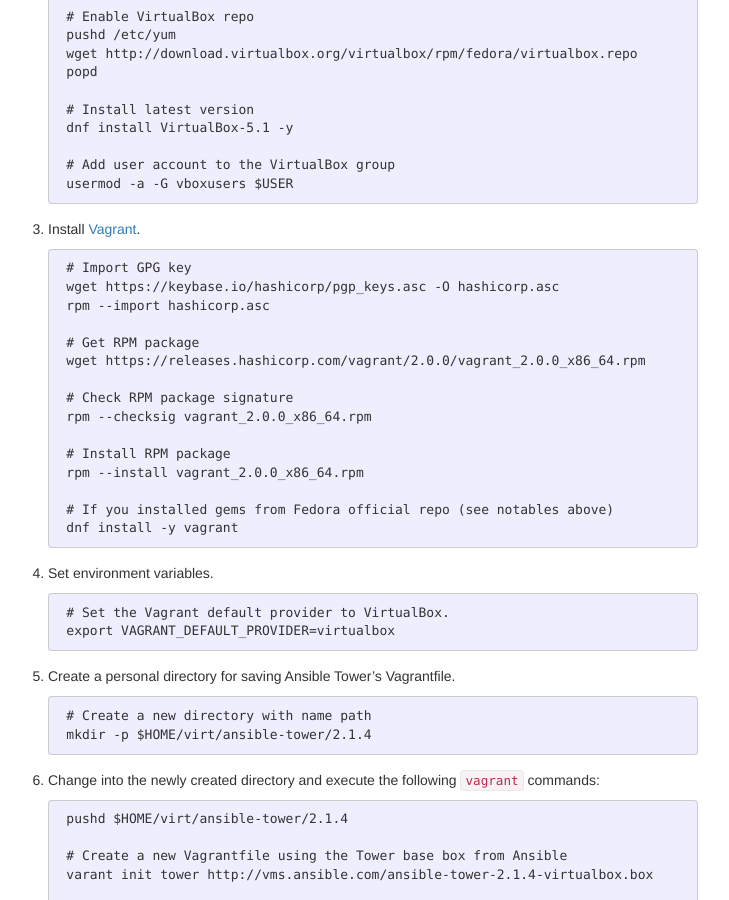
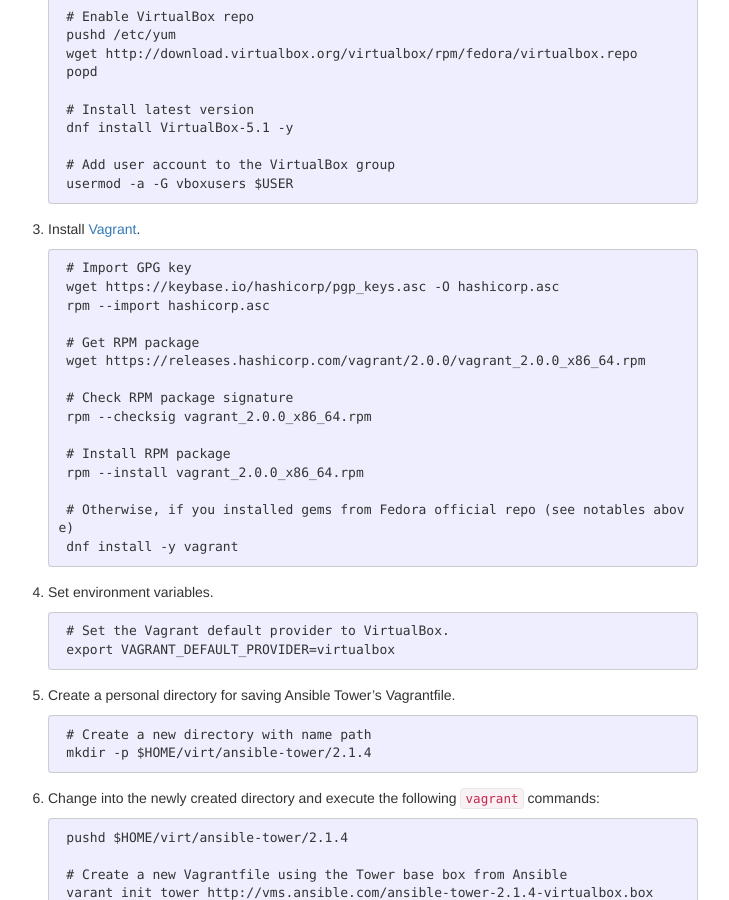
Before and after one commit to ecwpz91/ecwpz91.github.io, a Jekyll site: the page built from _posts/2017-06-22-Getting and Installing Ansible Tower.md, in a window 1280 px wide and 900 px high, scrolled down 760 px. Shown: the whole window, without its empty margins (282-1011 px from the left). Built offline with Jekyll 4.4.1, drawn with Linux system fonts in a browser that asks for light colours; nearby versions of some CDN libraries.

Commit message:
Updated instructions for vagrant

```diff
--- a/_posts/2017-06-22-Getting and Installing Ansible Tower.md
+++ b/_posts/2017-06-22-Getting and Installing Ansible Tower.md
@@ -57,7 +57,7 @@
         # Install RPM package
         rpm --install vagrant_2.0.0_x86_64.rpm
 
-        # If you installed gems from Fedora official repo (see notables above)
+        # Otherwise, if you installed gems from Fedora official repo (see notables above)
         dnf install -y vagrant
 
 4. Set environment variables.
```
